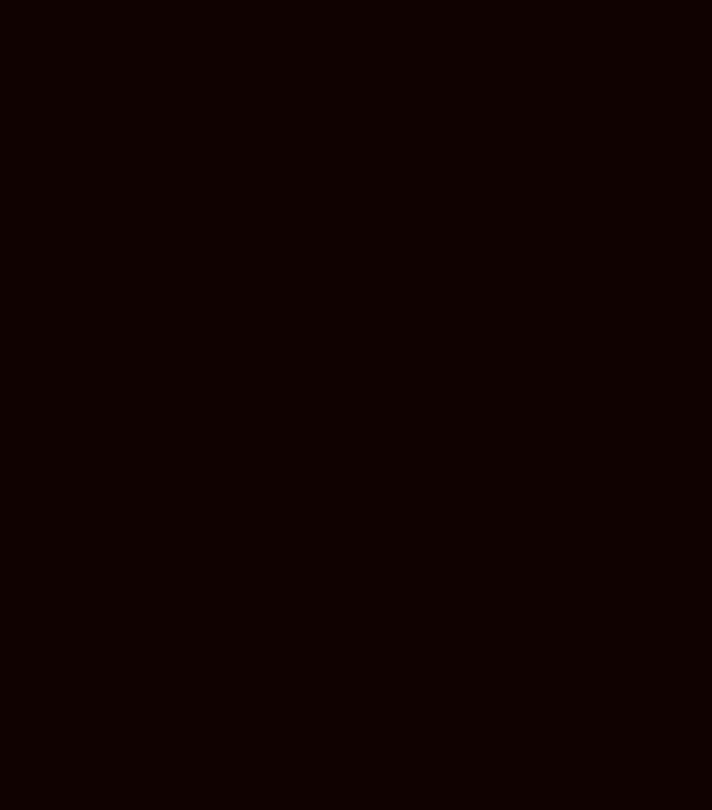
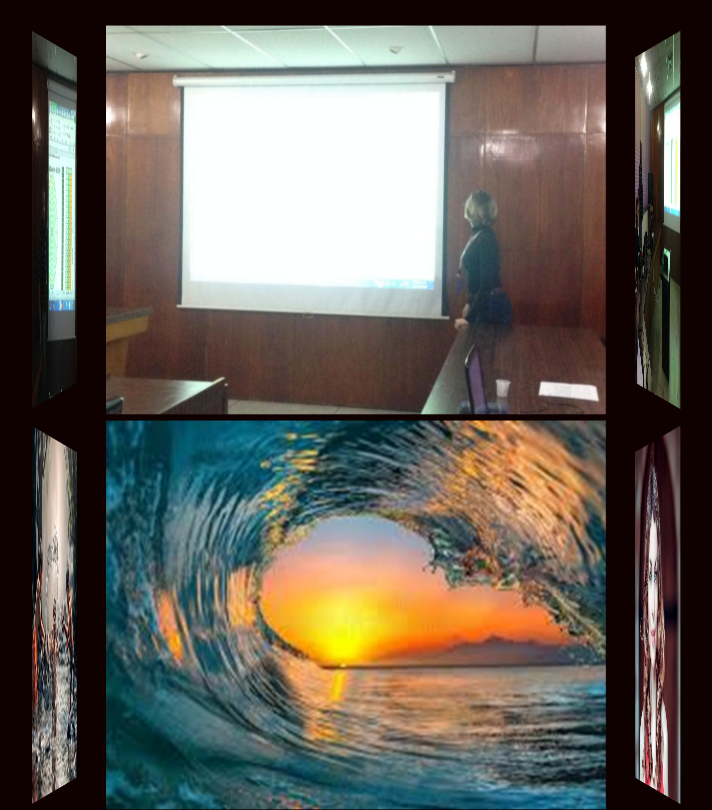
Before and after one commit to lmsu/rotacion-img, a plain HTML site: page index.html in a window 1280 px wide. Shown: the whole page, without its empty margins (284-996 px from the left). Drawn offline with Linux system fonts and the light colour scheme; the site is published under a folder, as on GitHub Pages, so addresses that start at the root find nothing.

Commit message:
Realizados cambios en el index.html

```diff
--- a/index.html
+++ b/index.html
@@ -13,17 +13,17 @@
 <body class="body-foto">
     <section>
         <div class="contenedor-foto">
-            <div class="img" style="--i:0; --img:url(/fotos/graf1.jpg)"></div>
-            <div class="img" style="--i:1; --img:url(/fotos/graf2.jpg)"></div>
-            <div class="img" style="--i:2; --img:url(/fotos/graf3.jpg)"></div>
-            <div class="img" style="--i:3; --img:url(/fotos/graf4.jpg)"></div>
+            <div class="img" style="--i:0; --img:url(./fotos/graf1.jpg)"></div>
+            <div class="img" style="--i:1; --img:url(./fotos/graf2.jpg)"></div>
+            <div class="img" style="--i:2; --img:url(./fotos/graf3.jpg)"></div>
+            <div class="img" style="--i:3; --img:url(./fotos/graf4.jpg)"></div>
             <h1>Consultoria LMS</h1>
         </div>
         <div class="contenedor-foto">
-            <div class="img" style="--i:0; --img:url(/fotos/graf5.jpg)"></div>
-            <div class="img" style="--i:1; --img:url(/fotos/graf6.jpg)"></div>
-            <div class="img" style="--i:2; --img:url(/fotos/graf7.jpg)"></div>
-            <div class="img" style="--i:3; --img:url(/fotos/graf8.jpg)"></div>
+            <div class="img" style="--i:0; --img:url(./fotos/graf5.jpg)"></div>
+            <div class="img" style="--i:1; --img:url(./fotos/graf6.jpg)"></div>
+            <div class="img" style="--i:2; --img:url(./fotos/graf7.jpg)"></div>
+            <div class="img" style="--i:3; --img:url(./fotos/graf8.jpg)"></div>
             <h1>Consultoria LMS</h1>
         </div>
     </section>
```
